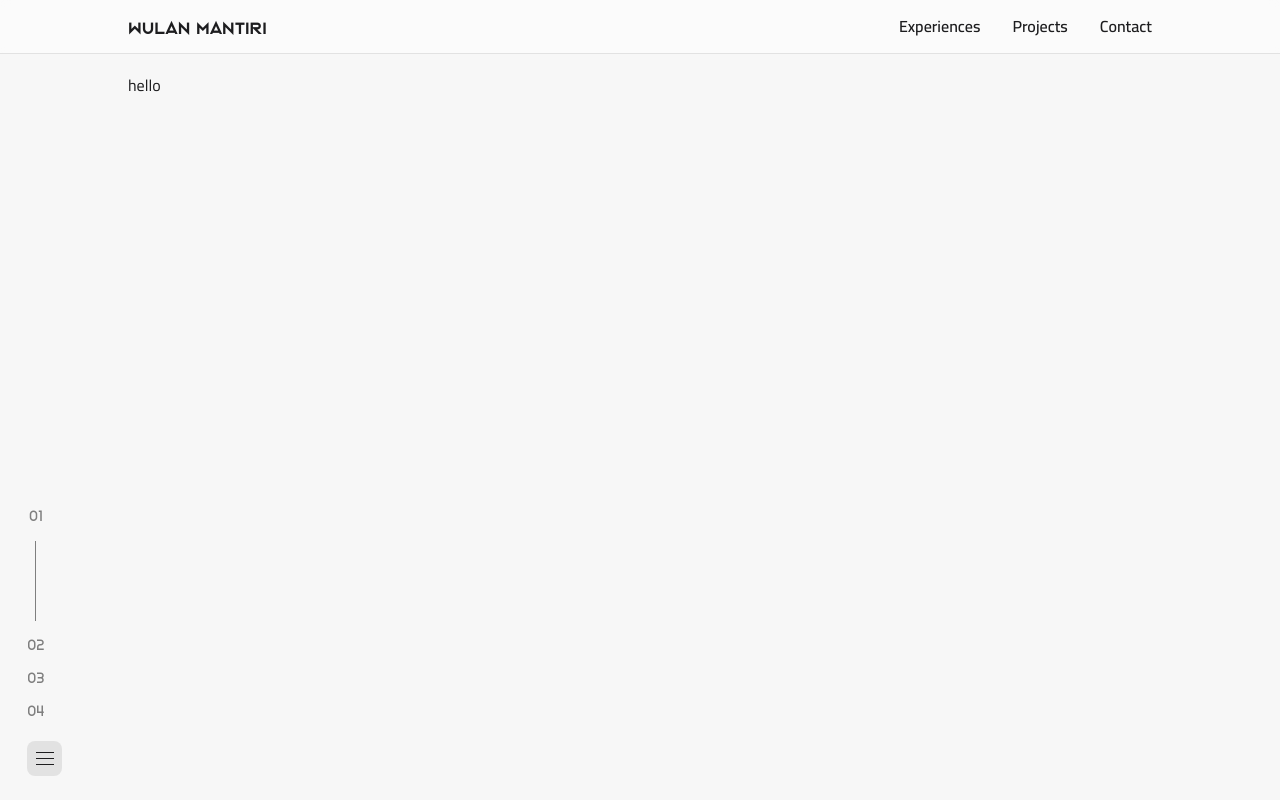
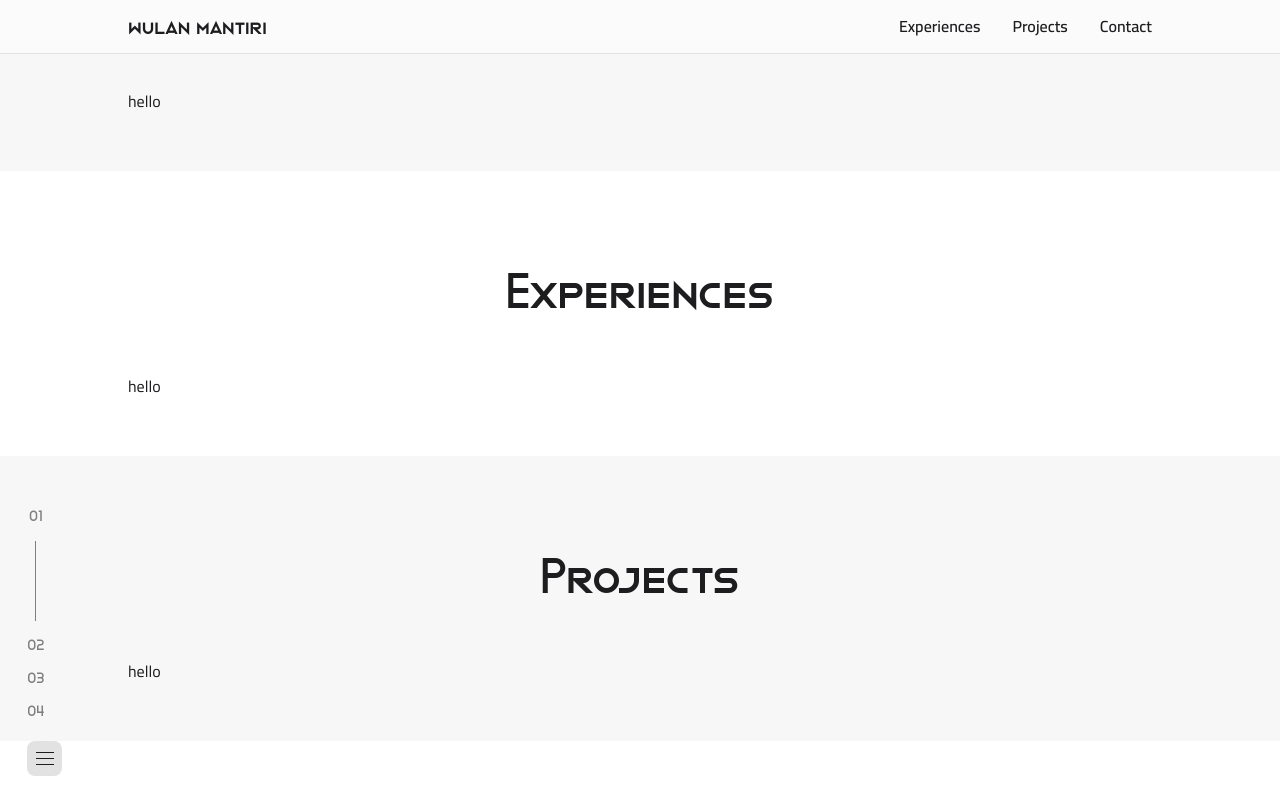
Before and after one commit to wulanmantiri/portfolio, a React (Create React App) app: page / in a window 1280 px wide. Shown: the top 800 px of the page. Built offline with nearby package versions, Linux system fonts and the light colour scheme.

Commit message:
Fix stylings and close popup navbar when onclick

```diff
--- a/src/components/CodeIcon/index.tsx
+++ b/src/components/CodeIcon/index.tsx
@@ -1,6 +1,5 @@
 import React, { ReactElement, useContext } from 'react'
-import { ThemeContext } from 'styled-components'
-import styled from 'styled-components'
+import styled, { ThemeContext } from 'styled-components'
 
 import { Center } from 'components/styled'
 
@@ -13,8 +12,8 @@ const StyledIcon = styled(Center)<{
   size?: number
 }>`
   background-color: ${({ theme }) => theme.colors.border};
-  width: ${({ size }) => size || '25'}px;
-  height: ${({ size }) => size || '25'}px;
+  width: ${({ size }) => size || '22'}px;
+  height: ${({ size }) => size || '22'}px;
   border-radius: 50%;
 `
 
--- a/src/components/Navbar/MobileNavbar/index.tsx
+++ b/src/components/Navbar/MobileNavbar/index.tsx
@@ -32,7 +32,11 @@ const MobileNavbar = (): ReactElement => {
         <PopupContainer>
           <NavContainer>
             {NAV_ITEMS.map(({ path, label }, id) => (
-              <NavItem key={'nav' + id} to={path}>
+              <NavItem
+                key={`nav${id}`}
+                to={path}
+                onClick={() => setOpened(false)}
+              >
                 {label}
               </NavItem>
             ))}
--- a/src/components/Navbar/NavItem.tsx
+++ b/src/components/Navbar/NavItem.tsx
@@ -5,6 +5,7 @@ import styled from 'styled-components'
 type Props = {
   to: string
   children: JSX.Element | string
+  onClick?: VoidFunction
 }
 
 const StyledHashLink = styled(HashLink)`
@@ -13,8 +14,8 @@ const StyledHashLink = styled(HashLink)`
   font-weight: 600;
 `
 
-const NavItem = ({ to, children }: Props): ReactElement => (
-  <StyledHashLink smooth to={to}>
+const NavItem = ({ to, onClick, children }: Props): ReactElement => (
+  <StyledHashLink smooth to={to} onClick={onClick}>
     {children}
   </StyledHashLink>
 )
--- a/src/components/ProjectCard/index.tsx
+++ b/src/components/ProjectCard/index.tsx
@@ -15,12 +15,10 @@ type Props = {
   }[]
 }
 
-const Container = styled.a`
+const Container = styled.div`
   position: relative;
-  width: 33rem;
-  text-decoration: none;
-  color: ${({ theme }) => theme.colors.secondary};
-  margin-bottom: 4.5rem;
+  width: 45%;
+  margin-bottom: 4rem;
 
   @media (max-width: 800px) {
     width: 100%;
@@ -39,12 +37,9 @@ const ProjectImage = styled.img<{
   object-fit: cover;
   border-radius: 0.5rem;
 
-  @media (max-width: 600px) {
-    transform: translate(0, -0.2rem);
-  }
   @media (min-width: 600px) {
     transition: 0.5s;
-    transform: ${({ hovered }) => (hovered ? 'translate(0, -4rem)' : '0')};
+    transform: ${({ hovered }) => (hovered ? 'translate(0, -3.8rem)' : '0')};
   }
 `
 
@@ -53,7 +48,7 @@ const Placeholder = styled(SpacedColumn)`
   z-index: 1;
   bottom: 0;
   width: 100%;
-  padding: 0 0.2rem;
+  padding: 0.2rem 0.2rem 0;
 
   @media (max-width: 600px) {
     position: relative;
--- a/src/components/Section/index.tsx
+++ b/src/components/Section/index.tsx
@@ -14,13 +14,12 @@ const Container = styled(Column)<{
   bgColor: string
 }>`
   align-items: center;
-  padding-top: calc(4rem + 1vw);
-  min-height: 100vh;
+  padding: calc(5rem + 1vw) 0 calc(3rem + 1vw);
   background-color: ${({ bgColor }) => bgColor};
 `
 
 const Heading = styled.h1`
-  margin: 2rem 0 4rem;
+  margin-bottom: calc(2rem + 2vw);
   text-align: center;
   font-family: ${({ theme }) => theme.fonts.heading};
   font-weight: 500;
```
